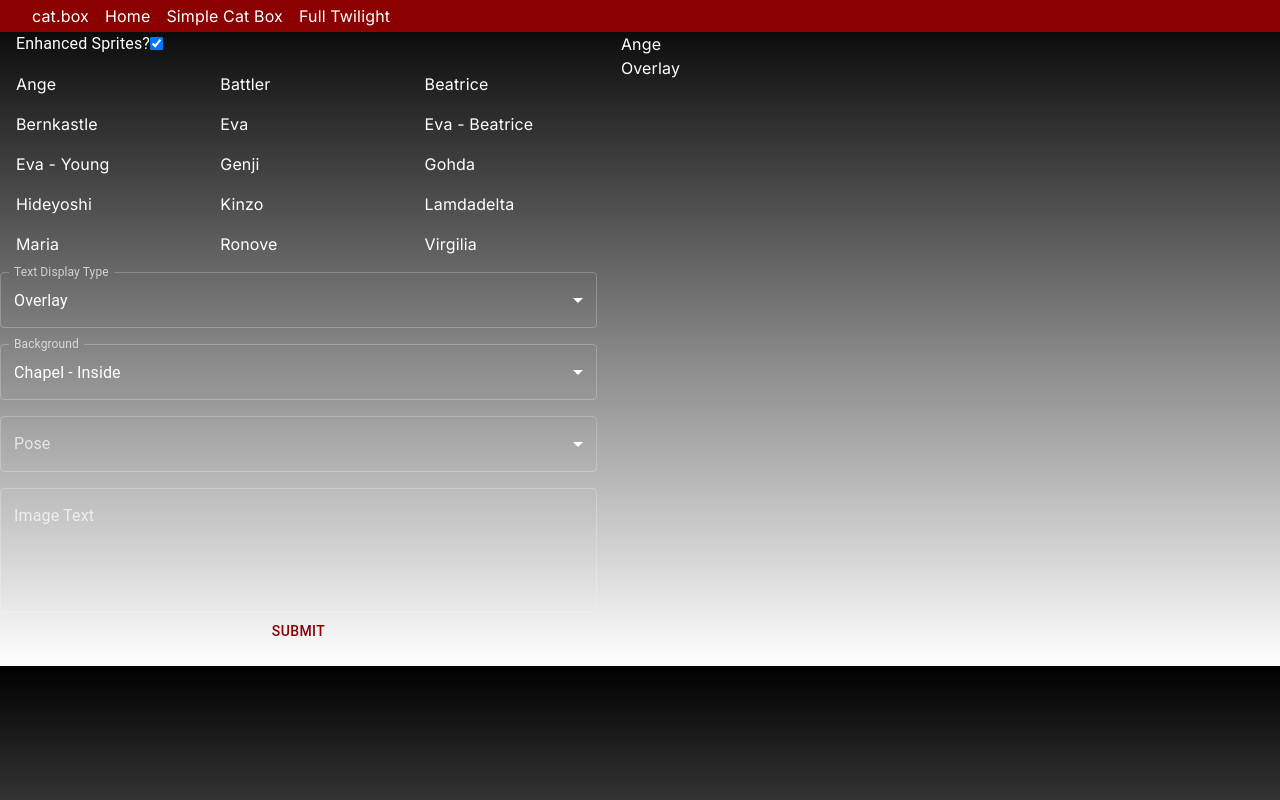
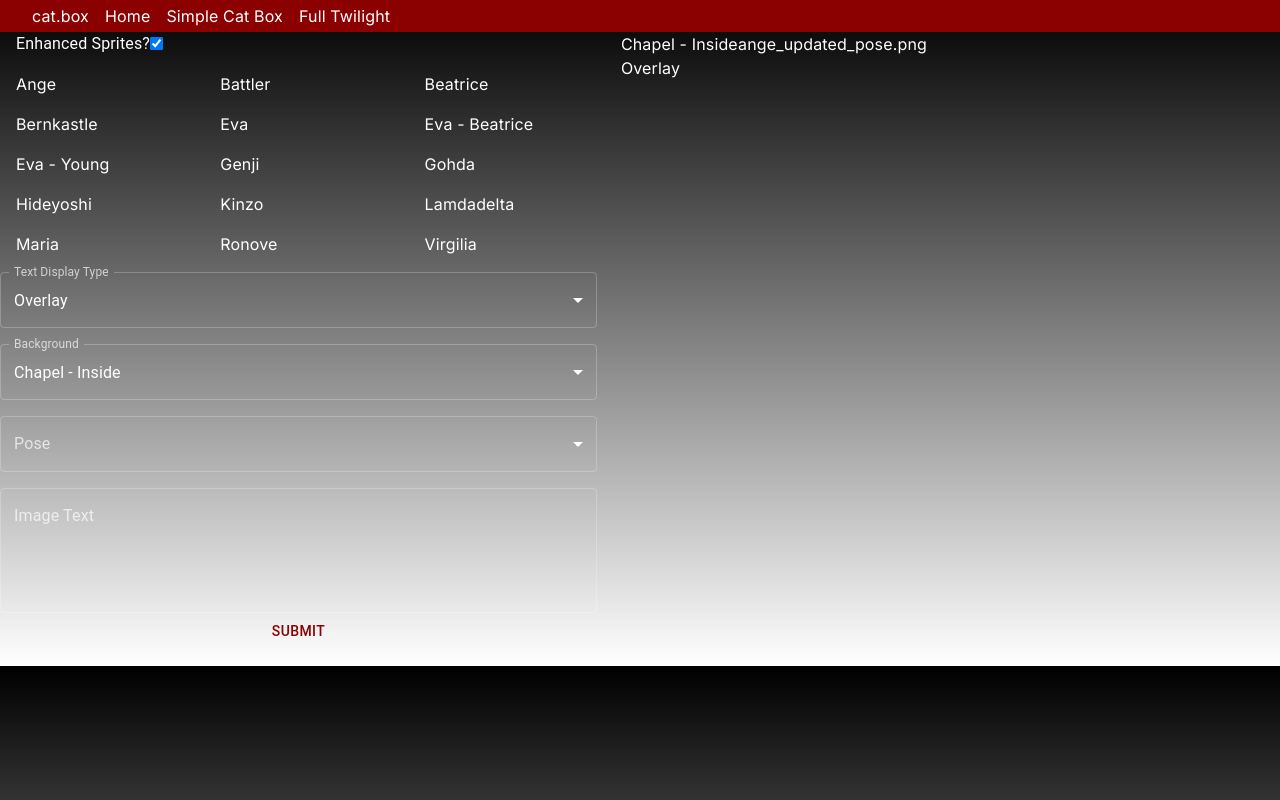
Before and after one commit to Maxzolythus/catbox, a Next.js app: page /simple in a window 1280 px wide. Built offline with nearby package versions, Linux system fonts and the light colour scheme.

Commit message:
Character file name logic

```diff
--- a/src/app/simple/preview.tsx
+++ b/src/app/simple/preview.tsx
@@ -1,6 +1,6 @@
 import Container from '@mui/material/Container'
 import { useState } from "react"
-import { TEXTDISPLAYTYPES } from '../util/constants'
+import { ORIGINAL, TEXTDISPLAYTYPES, UPDATED } from '../util/constants'
 
 type TextProps = {
     text: string
@@ -40,13 +40,15 @@ export default function Preview({ background, characters, enhanced, textType, te
     }
 
     // getCharacter converts human readable character objects into file names
-    const getCharacter = (character) => {
-        return character
+    const getCharacter = (character : string) => {
+        const convertedCharacterName = character.toLowerCase().replace(' - ', '').replace(' ', '_')
+        const fileName = `${convertedCharacterName}_${enhanced ? UPDATED : ORIGINAL}_${`pose`}.png`
+        return fileName
     }
 
     return (
         <Container fixed>
-            {getBackground}
+            {getBackground()}
             {getCharacter(characters[0])}
             { textType === TEXTDISPLAYTYPES[0] ? <Overlay text={text} /> : <Speech text={text} /> }
         </Container>
--- a/src/app/util/constants.tsx
+++ b/src/app/util/constants.tsx
@@ -8,10 +8,10 @@ export const CHARACTERS = ['Ange', 'Battler', 'Beatrice', 'Bernkastle', 'Eva', '
 export const TEXTDISPLAYTYPES = ['Overlay', 'Speech']
 
 // Toggle for using orginal sprites
-export const ORIGINAL = 'Original'
+export const ORIGINAL = 'original'
 
 // Toggle for using updated sprites
-export const UPDATED = 'Updated'
+export const UPDATED = 'updated'
 
 // Different poses each character can do
 export const POSES: {[key: string]: string[]} = {
```
